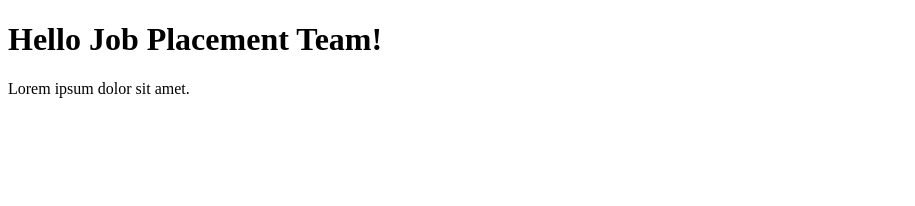
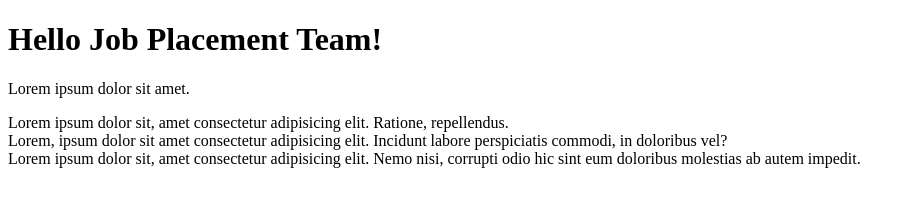
Before and after one commit to techtobit/EndGame-Day01, a plain HTML site: page index.html in a window 1280 px wide. Shown: the whole page, without its empty margins (0-915 px from the left). Drawn offline with Linux system fonts and the light colour scheme.

Commit message:
sixth commit

```diff
--- a/index.html
+++ b/index.html
@@ -13,6 +13,15 @@
   <h1>Hello Job Placement Team!</h1>
   <p>Lorem ipsum dolor sit amet. </p>
  </div>
+<section>
+    <div class="parent">
+        <div class="child1">Lorem ipsum dolor sit, amet consectetur adipisicing elit. Ratione, repellendus.
+
+        </div>
+        <div class="child2">Lorem, ipsum dolor sit amet consectetur adipisicing elit. Incidunt labore perspiciatis commodi, in doloribus vel?</div>
+        <div class="child3">Lorem ipsum dolor sit, amet consectetur adipisicing elit. Nemo nisi, corrupti odio hic sint eum doloribus molestias ab autem impedit.</div>
+    </div>
+</section>
 </body>
 
 </html>
```
